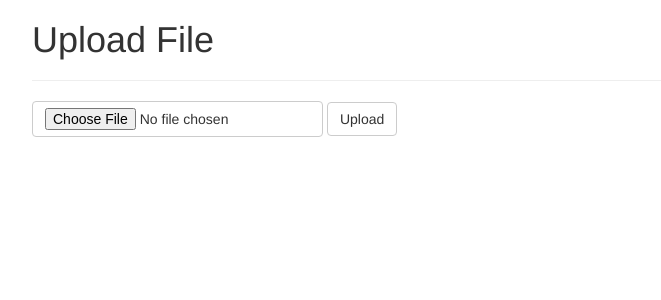
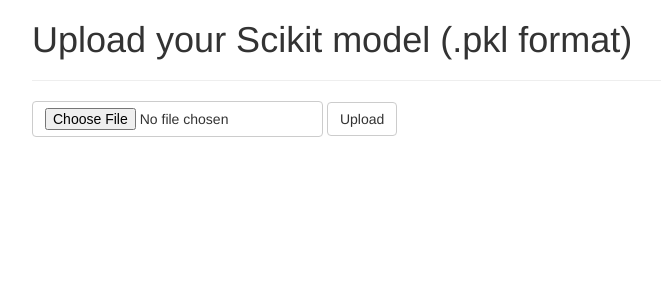
Before and after one commit to skandupmanyu/Model_Serving_App, a Flask app: page / in a window 1280 px wide. Shown: the top 300 px of the page, without its empty margins (38-699 px from the left). Run offline with Flask 2, Linux system fonts and the light colour scheme; some libraries are stand-ins or nearby versions.

Commit message:
changed headings

```diff
--- a/templates/index.html
+++ b/templates/index.html
@@ -2,7 +2,7 @@
 
 {% block content %}
   <div class="container">
-    <h1>Upload File</h1>
+    <h1>Upload your Scikit model (.pkl format)</h1>
     <hr>
     <form class="form-inline" action="{{ url_for('index')}}" method="post" enctype="multipart/form-data">
       <div class="form-group">
```
Also changed, not shown: 2 other files.
